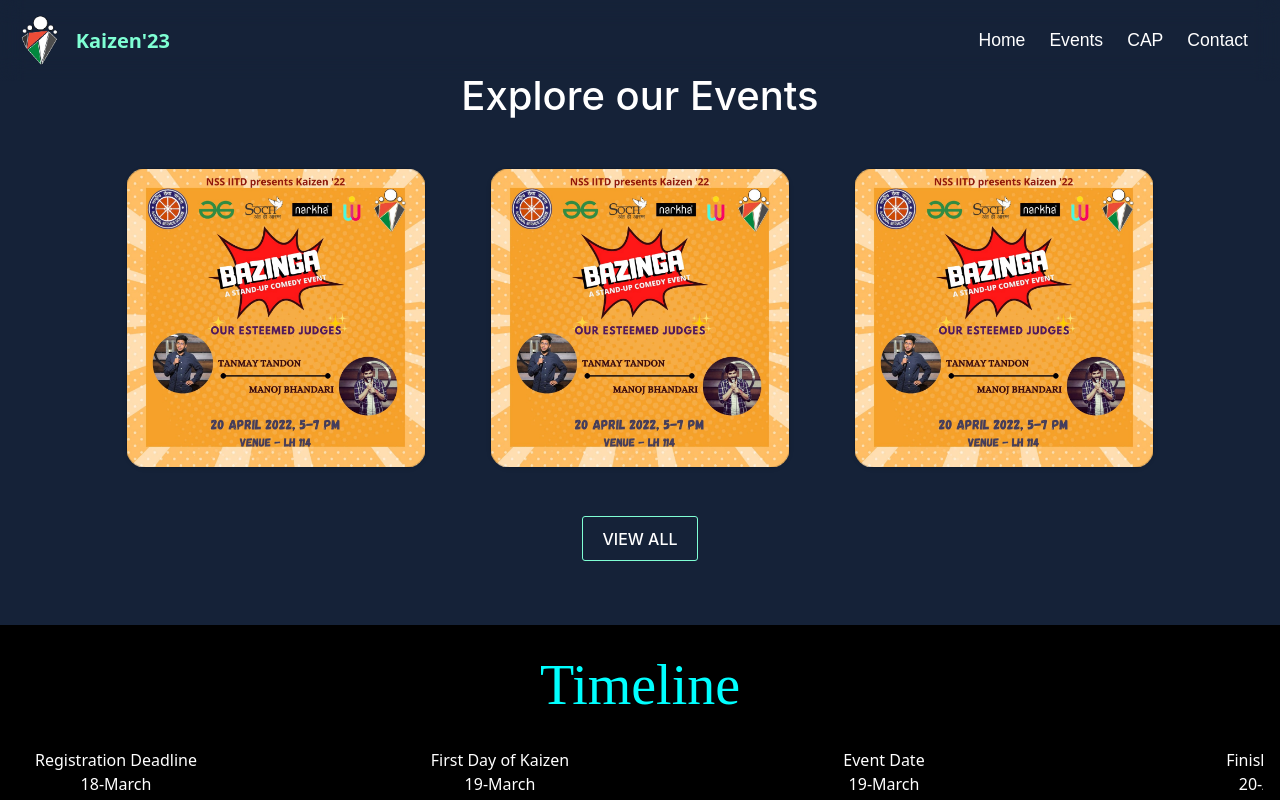
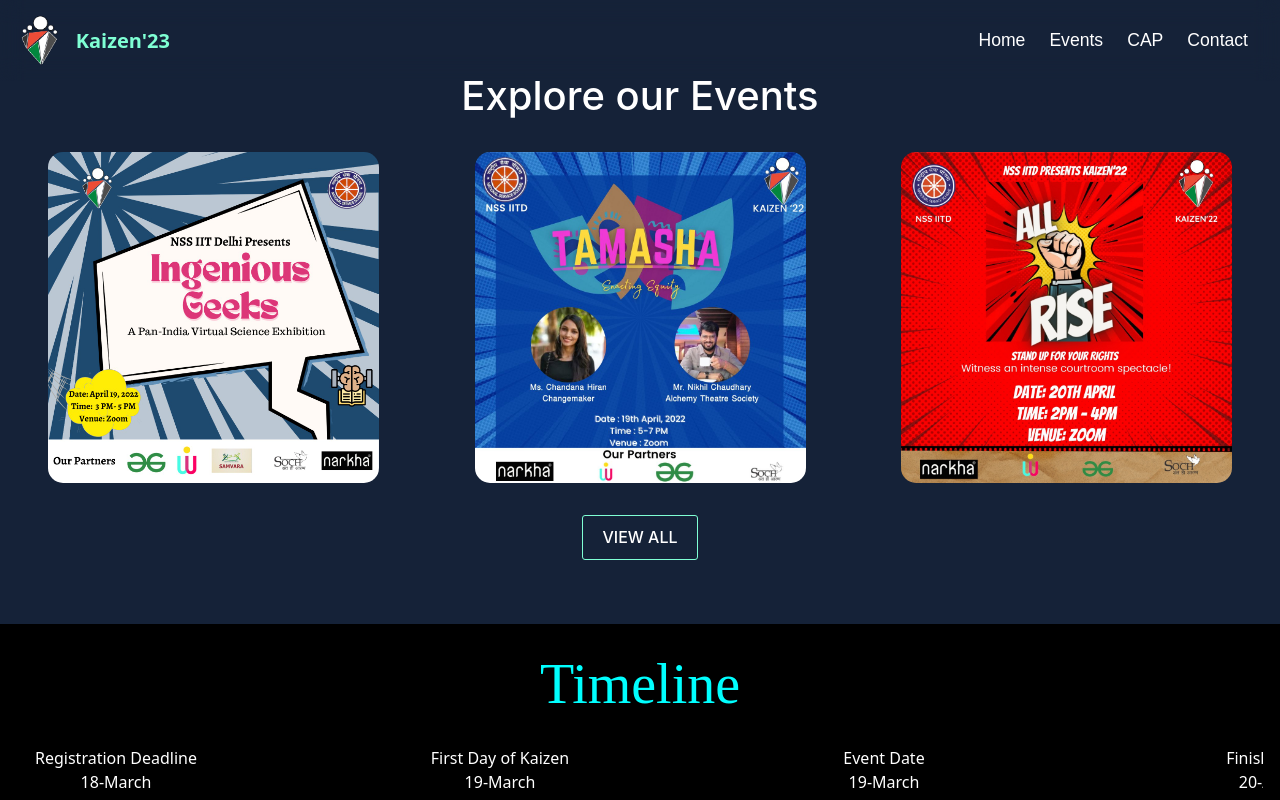
Before and after one commit to NSS-IIT-Delhi/Kaizen-23-, a React (Vite) app: page / in a window 1280 px wide. Shown: the top 800 px of the page. Built offline with nearby package versions, Linux system fonts and the light colour scheme.

Commit message:
Home page events

```diff
--- a/src/Events/events.js
+++ b/src/Events/events.js
@@ -164,7 +164,7 @@ export const events =
             "venue": "Seminar Hall, and Live Streaming on Zoom",
             "content": "A design sprint hackathon aimed to devise technical scalable solutions for burning social nodus persisting in society.",
             "rank":"6",
-            "category":"lecture",
+            "category":"event",
 
 
 
@@ -220,7 +220,7 @@ export const events =
             "venue": "Seminar Hall, and Live Streaming on Zoom",
             "content": "A pan-India virtual science exhibition, providing the students a platform to develop effcient solutions to the problems existing in the society by creating innovative science models",
             "rank":"4",
-            "category":"lecture",
+            "category":"event",
 
 
 
--- a/src/components/AllEvents/AllEvents.jsx
+++ b/src/components/AllEvents/AllEvents.jsx
@@ -2,7 +2,7 @@ import React, {useState,useEffect} from 'react';
 import Tilt from 'react-parallax-tilt'
 import { scroller } from "react-scroll";
 import {useNavigate} from "react-router-dom";
-import { events } from '../../Events/events';
+import { events as allevents } from '../../Events/events';
 import './AllEvents.css'
 import Background from '../background/background';
 
@@ -27,13 +27,13 @@ export default function Home() {
   }
 
 
-  const evt = Array.from(Object.entries(events))
+  const evt = Array.from(Object.entries(allevents))
   const ev = evt.sort(function(a, b) {return a[1].rank - b[1].rank;});
-  const competitions=[],workshops=[],lectures=[];
+  const competitions=[],workshops=[],events=[];
   for (let i=0;i<ev.length;i++){
     if (ev[i][1].category==="competition"){competitions.push(i)};
     if (ev[i][1].category==="workshop"){workshops.push(i)};
-    if (ev[i][1].category==="lecture"){lectures.push(i)};
+    if (ev[i][1].category==="event"){events.push(i)};
   }
 
   let navigate = useNavigate();
@@ -57,8 +57,11 @@ export default function Home() {
     <main style={{"position":"relative"}}>
 
       <ul class="nav nav-pills mb-3 p-3 justify-content-center" id="pills-tab" role="tablist">
+        {/* <li class="nav-item p-2" role="presentation">
+          <button class="nav-link active p-3" id="pills-all-tab" data-bs-toggle="pill" data-bs-target="#pills-all" type="button" role="tab" aria-controls="pills-all" aria-selected="true">ALL</button>
+        </li> */}
         <li class="nav-item p-2" role="presentation">
-          <button class="nav-link active p-3" id="pills-all-tab" data-bs-toggle="pill" data-bs-target="#pills-all" type="button" role="tab" aria-controls="pills-all" aria-selected="true">ALL</button>
+          <button class="nav-link p-3 active" id="pills-events-tab" data-bs-toggle="pill" data-bs-target="#pills-events" type="button" role="tab" aria-controls="pills-events" aria-selected="false">EVENTS</button>
         </li>
         <li class="nav-item p-2" role="presentation">
           <button class="nav-link p-3" id="pills-competitions-tab" data-bs-toggle="pill" data-bs-target="#pills-competitions" type="button" role="tab" aria-controls="pills-competitions" aria-selected="true">COMPETITIONS</button>
@@ -66,13 +69,10 @@ export default function Home() {
         <li class="nav-item p-2" role="presentation">
           <button class="nav-link p-3" id="pills-workshops-tab" data-bs-toggle="pill" data-bs-target="#pills-workshops" type="button" role="tab" aria-controls="pills-workshops" aria-selected="false">WORKSHOPS</button>
         </li>
-        <li class="nav-item p-2" role="presentation">
-          <button class="nav-link p-3" id="pills-lectures-tab" data-bs-toggle="pill" data-bs-target="#pills-lectures" type="button" role="tab" aria-controls="pills-lectures" aria-selected="false">GUEST LECTURES</button>
-        </li>
       </ul>
       <div class="tab-content" id="pills-tabContent">
 
-        <div class="tab-pane fade show active" id="pills-all" role="tabpanel" aria-labelledby="pills-all-tab">
+        {/* <div class="tab-pane fade show active" id="pills-all" role="tabpanel" aria-labelledby="pills-all-tab">
           <div className="events-container row p-5 justify-content-center">
             {ev.map((data, key) => {return(
 
@@ -84,16 +84,16 @@ export default function Home() {
 
             );})}
           </div>
+        </div> */}
+
+        <div class="tab-pane fade show active" id="pills-events" role="tabpanel" aria-labelledby="pills-events-tab">
+          {pane(events)}
         </div>
-
-        <div class="tab-pane fade show" id="pills-competitions" role="tabpanel" aria-labelledby="pills-competitions-tab">
+        <div class="tab-pane fade" id="pills-competitions" role="tabpanel" aria-labelledby="pills-competitions-tab">
           {pane(competitions)}
         </div>
         <div class="tab-pane fade" id="pills-workshops" role="tabpanel" aria-labelledby="pills-workshops-tab">
           {pane(workshops)}
-        </div>
-        <div class="tab-pane fade" id="pills-lectures" role="tabpanel" aria-labelledby="pills-lectures-tab">
-          {pane(lectures)}
         </div>
       </div>
 
--- a/src/components/Events/Events.jsx
+++ b/src/components/Events/Events.jsx
@@ -1,31 +1,57 @@
 import React from "react";
 import "./Events.css";
-import { images } from "../../assets/images/imageIndex";
-
-const eventsData = [
-  {
-    title: "Event title",
-    subtitle: "event subtitle",
-    img: images.bazinga,
-  },
-  {
-    title: "Event title",
-    subtitle: "event subtitle",
-    img: images.bazinga,
-  },
-  {
-    title: "Event title",
-    subtitle: "event subtitle",
-    img: images.bazinga,
-  },
-];
+import { events as allevents } from '../../Events/events';
+import {useNavigate} from "react-router-dom";
+import { scroller } from "react-scroll";
+import Tilt from 'react-parallax-tilt'
+// import { images } from "../../assets/images/imageIndex";
 
 export default function Events() {
+
+  function pane(lst){const data = ev[lst[0]];console.log(data[1].image);
+    return (
+      <div class="event col-xl-4 col-lg-5 col-md-6 col-sm-10 col-11 px-5 py-3" id={data[0]}>
+        <Tilt style={{ backgroundColor: "transparent" }}>
+          <img src={data[1].image} onClick={()=>toevent(data[0])} style={{cursor: "pointer","border-radius":"15px","max-width":"100%"}}/>
+        </Tilt>
+      </div>
+    )
+  }
+
+  const evt = Array.from(Object.entries(allevents))
+  const ev = evt.sort(function(a, b) {return a[1].rank - b[1].rank;});
+  const competitions=[],workshops=[],events=[];
+  for (let i=0;i<ev.length;i++){
+    if (ev[i][1].category==="competition"){competitions.push(i)};
+    if (ev[i][1].category==="workshop"){workshops.push(i)};
+    if (ev[i][1].category==="event"){events.push(i)};
+  }
+
+  let navigate = useNavigate();
+  const toevents = async () =>{
+    let path = `/events`;
+    await navigate(path);
+    await scroller.scrollTo('head', {
+      duration: 1500,
+      offset: 0,
+    });
+  }
+
+  const toevent = async (id) =>{
+    let path = `/${id}`;
+    await navigate(path);
+    await scroller.scrollTo('head', {
+      duration: 1500,
+      offset: 0,
+    });
+  }
+
   return (
     <div className="app__events">
       <h2>Explore our Events</h2>
       <div className="event-cards-container">
-        {eventsData.map((event) => {
+
+        {/* {eventsData.map((event) => {
           const CardBGstyle = {
             background: `url(${event.img})`,
             backgroundPosition: "center",
@@ -40,13 +66,18 @@ export default function Events() {
               </div>
             </div>
           );
-        })}
+        })} */}
+
+        {pane(events)}
+        {pane(competitions)}
+        {pane(workshops)}
+
       </div>
 
       <a
         className="view-more-btn"
         target="_blank"
-        href="https://kaizenevents.web.app/"
+        onClick={toevents}
       >
         VIEW ALL
       </a>
```
